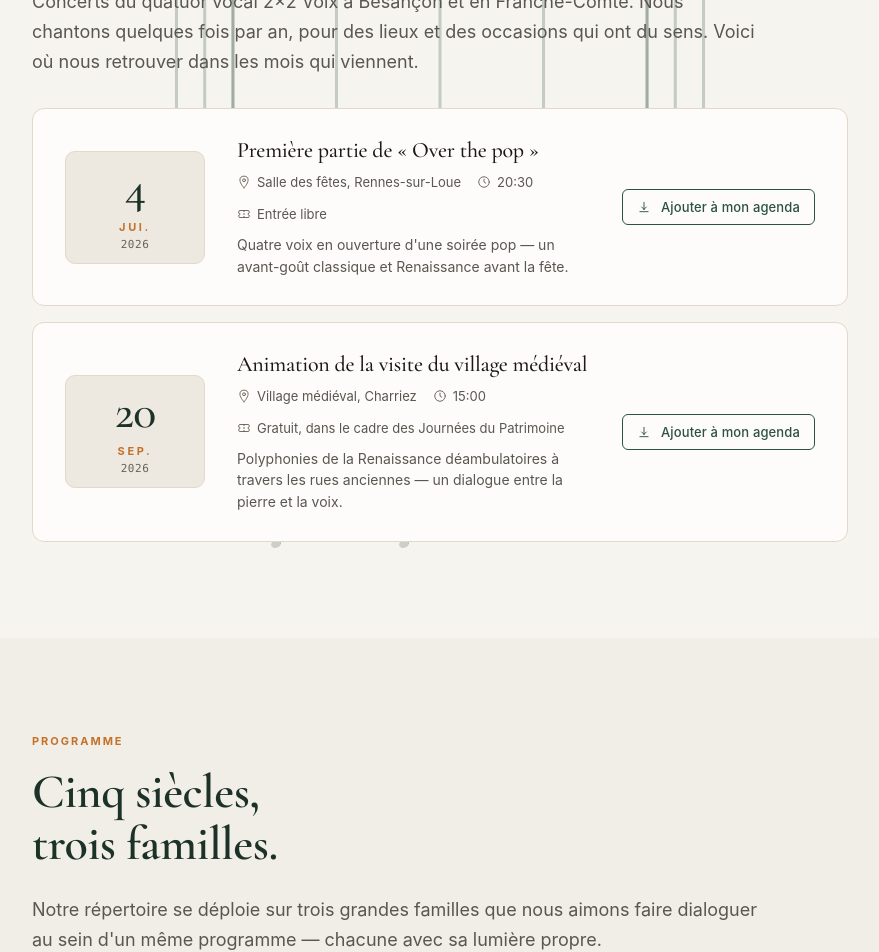
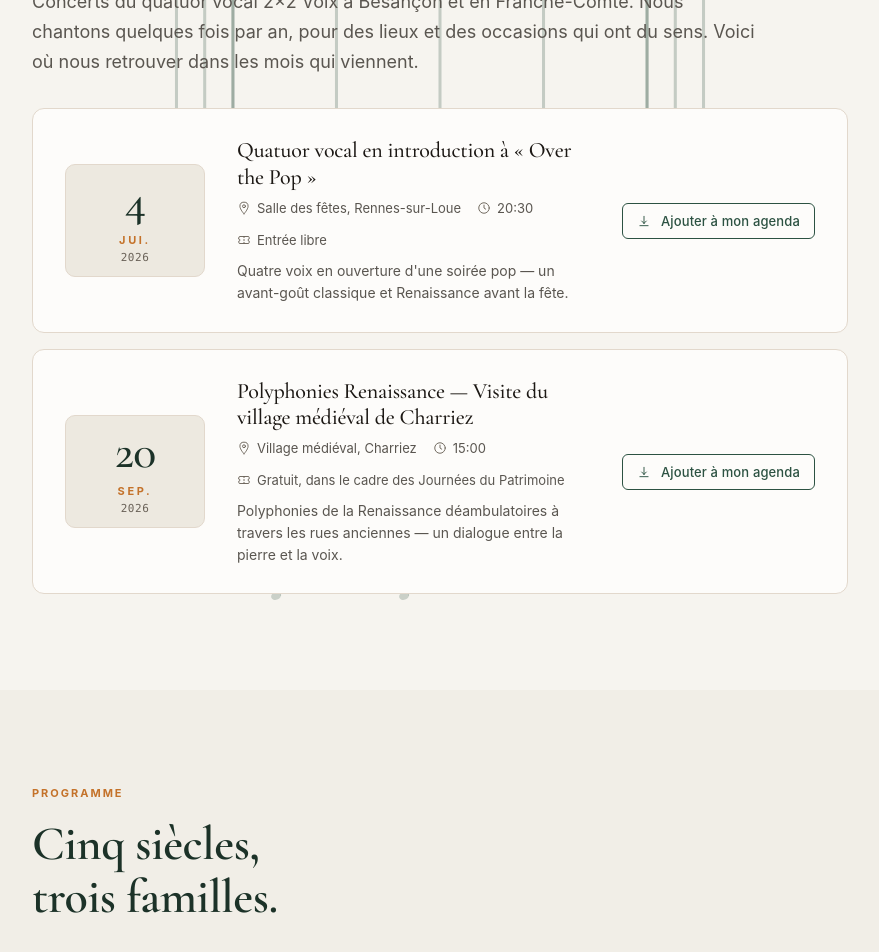
Before and after one commit to TimVille25/2x2voix, a React (Vite) app in the folder site/: page / in a window 1280 px wide. Shown: the part 1660-2612 px from the top of the page, without its empty margins (200-1079 px from the left). Built offline with nearby package versions, Linux system fonts and the light colour scheme.

Commit message:
Mise à jour des titres des événements et du texte d'introduction dans le composant Programme

```diff
--- a/site/src/components/Programme.jsx
+++ b/site/src/components/Programme.jsx
@@ -9,9 +9,9 @@ const Programme = () => {
         <div className="section__label">Programme</div>
         <h2 className="section__title">Cinq siècles,<br />trois familles.</h2>
         <p className="section__lede">
-          Notre répertoire se déploie sur trois grandes familles que nous
-          aimons faire dialoguer au sein d'un même programme — chacune avec
-          sa lumière propre.
+          Nos concerts prennent des formes différentes selon les lieux et
+          les occasions : polyphonies Renaissance, musique classique ou
+          harmonies contemporaines.
         </p>
 
         <div className="famcards">
--- a/site/src/data.js
+++ b/site/src/data.js
@@ -49,9 +49,9 @@ export const EVENTS = [
     id: "rennes-2026-07-04",
     date: "2026-07-04",
     time: "20:30",
-    duration: 60,
+    duration: 60, // minutes
     day: 4, month: "Juillet", year: 2026,
-    title: "Première partie de « Over the pop »",
+    title: "Quatuor vocal en introduction à « Over the Pop »",
     venue: "Salle des fêtes, Rennes-sur-Loue",
     address: "Rennes-sur-Loue, 25440",
     note: "Quatre voix en ouverture d'une soirée pop — un avant-goût classique et Renaissance avant la fête.",
@@ -63,7 +63,7 @@ export const EVENTS = [
     time: "15:00",
     duration: 90,
     day: 20, month: "Septembre", year: 2026,
-    title: "Animation de la visite du village médiéval",
+    title: "Polyphonies Renaissance — Visite du village médiéval de Charriez",
     venue: "Village médiéval, Charriez",
     address: "Charriez, 70360",
     note: "Polyphonies de la Renaissance déambulatoires à travers les rues anciennes — un dialogue entre la pierre et la voix.",
```
Also changed, not shown: 1 other file (tests, documents, lock files or other folders).
